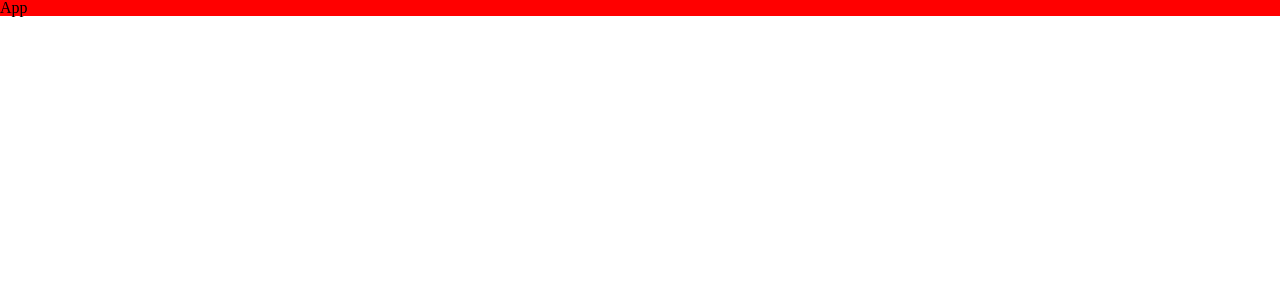
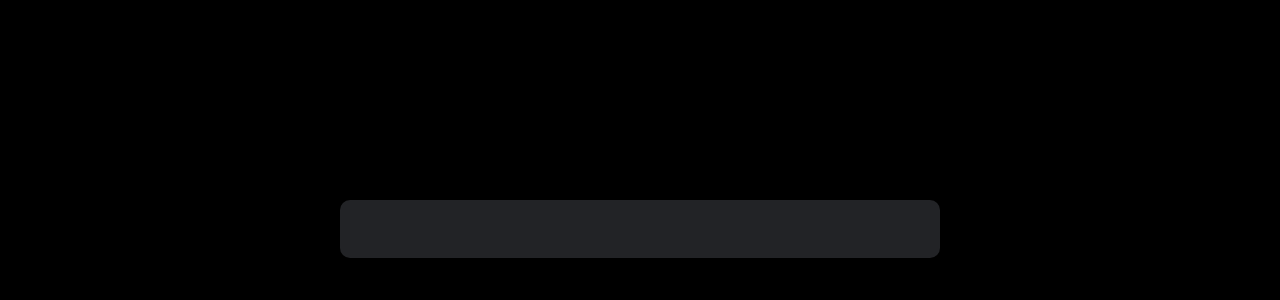
Before and after one commit to Ho0on/Project_TypeScript, a React app: page / in a window 1280 px wide. Shown: the top 300 px of the page. Built offline with nearby package versions, Linux system fonts and the light colour scheme; the HTML template or start-up script is replaced by a standard one.

Commit message:
✨ [Feat] Add router redux library

```diff
--- a/package.json
+++ b/package.json
@@ -7,6 +7,9 @@
 		"@types/styled-components": "^5.1.25",
 		"react": "^17.0.2",
 		"react-dom": "^17.0.2",
+		"react-redux": "^7.2.8",
+		"react-router-dom": "^6.3.0",
+		"redux": "^4.1.2",
 		"styled-components": "^5.3.5",
 		"styled-reset": "^4.3.4"
 	},
@@ -24,6 +27,7 @@
 		"@types/webpack": "^5.28.0",
 		"babel-loader": "^8.2.4",
 		"html-webpack-plugin": "^5.5.0",
+		"prettier": "^2.6.2",
 		"ts-loader": "^9.2.8",
 		"typescript": "^4.6.3",
 		"webpack": "^5.72.0",
--- a/src/App.tsx
+++ b/src/App.tsx
@@ -1,18 +1,17 @@
 import React from 'react';
-import styled from 'styled-components';
+import { BrowserRouter, Route, Routes } from 'react-router-dom';
+import AutoComplete from './pages/AutoComplete/AutoComplete';
 import GlobalStyle from './styles/GlobalStyle';
 
-const Container = styled.div`
-	background-color: red;
-`;
-
 const App = () => {
-	return (
-		<>
-			<GlobalStyle />
-			<Container>App</Container>
-		</>
-	);
+  return (
+    <BrowserRouter>
+      <GlobalStyle />
+      <Routes>
+        <Route path="/" element={<AutoComplete />} />
+      </Routes>
+    </BrowserRouter>
+  );
 };
 
 export default App;
--- /dev/null
+++ b/src/pages/AutoComplete/AutoComplete.style.tsx
@@ -0,0 +1,26 @@
+import styled from 'styled-components';
+
+export const Container = styled.div`
+  display: flex;
+  justify-content: center;
+  margin-top: 200px;
+  background-color: black;
+`;
+
+export const InputContainer = styled.div`
+  display: flex;
+  justify-content: center;
+  width: 100%;
+`;
+
+export const SearchInput = styled.input`
+  width: 600px;
+  padding: 15px 0;
+  background-color: #222326;
+  font-size: 24px;
+  font-weight: bold;
+  color: white;
+  border: none;
+  border-radius: 10px;
+  outline: none;
+`;
--- /dev/null
+++ b/src/pages/AutoComplete/AutoComplete.tsx
@@ -0,0 +1,14 @@
+import React from 'react';
+import * as S from './AutoComplete.style';
+
+const AutoComplete = () => {
+  return (
+    <S.Container>
+      <S.InputContainer>
+        <S.SearchInput type="text" />
+      </S.InputContainer>
+    </S.Container>
+  );
+};
+
+export default AutoComplete;
--- a/src/styles/GlobalStyle.tsx
+++ b/src/styles/GlobalStyle.tsx
@@ -3,6 +3,10 @@ import reset from 'styled-reset';
 
 const GlobalStyle = createGlobalStyle`
   ${reset}
+
+  body {
+    background-color: black;
+  }
 `;
 
 export default GlobalStyle;
```
Also changed, not shown: webpack.config.js (indentation only), 2 other files (tests, documents, lock files or other folders).
